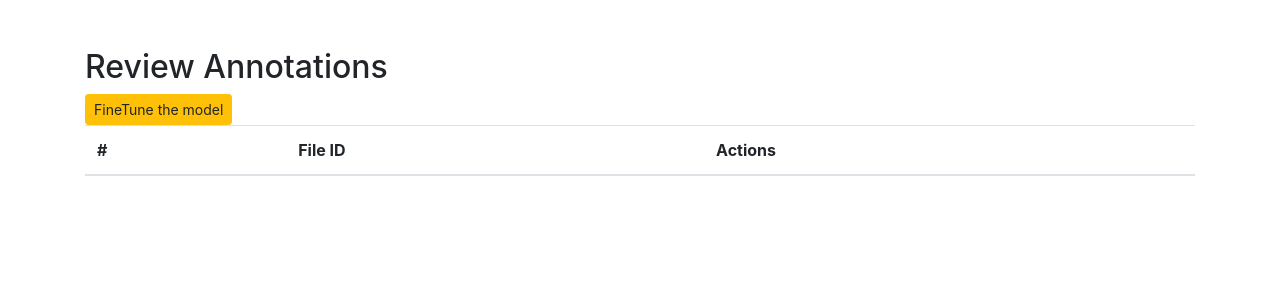
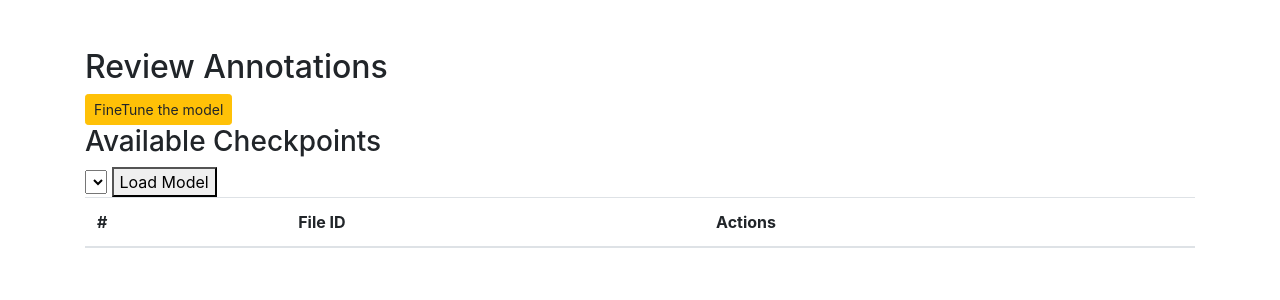
Before and after one commit to kushiluv/BirdCountSite, a Flask app: page /admin/review_annotations in a window 1280 px wide. Shown: the top 300 px of the page. Run offline with Flask 3, Linux system fonts and the light colour scheme; data that the repository does not hold is empty; parts of the project's set-up code (start-up, migrations or seed data) failed here and were passed over; some libraries are stand-ins or nearby versions.

Commit message:
Add files via upload

```diff
--- a/FSC_finetune_cross.py
+++ b/FSC_finetune_cross.py
@@ -48,7 +48,7 @@ def get_args():
     args.warmup_epochs = 10
     args.do_aug = False
     args.seed = 0
-    args.num_workers = 10
+    args.num_workers = 1
     args.pin_mem = True
     args.world_size = 1
     args.local_rank = -1
--- a/app.py
+++ b/app.py
@@ -45,6 +45,38 @@ app.config["SESSION_TYPE"] = "filesystem"  # Or another server-side storage
 Session(app)
 
 ALLOWED_EXTENSIONS = {'png', 'jpg', 'jpeg', 'gif','CR2'}
+from flask import jsonify
+import os
+import json
+
+@app.route('/get_checkpoint_data')
+def get_checkpoint_data():
+    # Path to the directory where checkpoint files are stored
+    checkpoint_directory = "finetune_pth"
+    checkpoint_files = os.listdir(checkpoint_directory)
+    print(checkpoint_files)
+    # Path to the parameters.json file
+    parameters_path =("./parameters.json")
+
+    # Load the MAE and other data
+    if os.path.exists(parameters_path):
+        with open(parameters_path, 'r') as file:
+            parameters = json.load(file)
+
+    else:
+        parameters = {}
+    print(parameters)
+    # Prepare data to send to the frontend
+    data = {
+        "parameters": parameters,
+        "checkpoints": [
+            {"name": f, "path": os.path.join(checkpoint_directory, f)}
+            for f in checkpoint_files if f.endswith(".pth")
+        ]
+    }
+
+    return jsonify(data)
+
 @app.route('/run_temp_script')
 def run_temp_script():
 
@@ -273,6 +305,15 @@ def about_file():
 def contact_file():
     return render_template('contact.html')
 
+@app.route('/load_model', methods=['POST'])
+def load_new_model():
+    checkpoint_path = request.json['checkpoint']
+    print(checkpoint_path)
+    global model, model_without_ddp
+    model = demo.load_model(checkpoint_path)  # Load the new model
+    model_without_ddp = model  # Update the global variable if necessary
+    return jsonify({'message': 'Model loaded successfully'})
+
 @app.route('/', methods=['GET', 'POST'])
 def upload_file():
     if request.method == 'POST':
--- a/templates/review_annotations.html
+++ b/templates/review_annotations.html
@@ -40,6 +40,16 @@
                 </thead>
                 <tbody>
                     <button class="btn btn-warning btn-sm run-script-btn">FineTune the model</button>
+                    <div id="checkpoint-info">
+                        <h3>Available Checkpoints</h3>
+                        <select id="checkpoint-select">
+                            <!-- Checkpoints will be loaded here -->
+                        </select>
+                        <button onclick="loadModel()">Load Model</button>
+                        <div id="model-info">
+                            <!-- Model info like MAE will be displayed here -->
+                        </div>
+                    </div>
                     {% for annotation in annotations_data.annotations %}
                     <tr data-file-id="{{ annotation.file_id }}" data-image-id="{{ annotation.image_id }}" data-annotations="{{ annotation.annotations|tojson|safe }}">
                         <th scope="row">{{ loop.index }}</th>
@@ -140,6 +150,11 @@ document.addEventListener('DOMContentLoaded', function() {
         // });
 
         document.addEventListener('DOMContentLoaded', function() {
+            fetchCheckpoints();
+
+    document.getElementById('checkpoint-select').addEventListener('change', function() {
+        updateModelInfo(this.value);
+    });
     document.querySelectorAll('.run-script-btn').forEach(button => {
         button.addEventListener('click', function() {
             // Using fetch to make the request to the Flask backend
@@ -160,6 +175,53 @@ document.addEventListener('DOMContentLoaded', function() {
         });
     });
 });
+function fetchCheckpoints() {
+    fetch('/get_checkpoint_data')
+        .then(response => response.json())
+        .then(data => {
+            const select = document.getElementById('checkpoint-select');
+            data.checkpoints.forEach(cp => {
+                const option = document.createElement('option');
+                option.value = cp.path;
+                option.textContent = cp.name;
+                select.appendChild(option);
+            });
+            updateModelInfo(select.value);
+        })
+        .catch(error => console.error('Error loading checkpoints:', error));
+}
+
+function updateModelInfo(checkpointPath) {
+    fetch('/get_checkpoint_data')
+        .then(response => response.json())
+        .then(data => {
+            document.getElementById('model-info').textContent = 'MAE: ' + data.parameters.MAE;
+        })
+        .catch(error => console.error('Error loading model info:', error));
+}
+
+function loadModel() {
+    const selectedCheckpoint = document.getElementById('checkpoint-select').value;
+    console.log('Loading model from:', selectedCheckpoint);
+
+    // Send a POST request to the Flask server to update the model
+    fetch('/load_model', {
+        method: 'POST',
+        headers: {
+            'Content-Type': 'application/json'
+        },
+        body: JSON.stringify({checkpoint: selectedCheckpoint})
+    })
+    .then(response => response.json())
+    .then(data => {
+        console.log(data.message); // Success message
+        // Optionally, update UI or alert the user
+    })
+    .catch(error => {
+        console.error('Error loading model:', error);
+    });
+}
+
 
     </script>
 </body>
```
Also changed, not shown: demo.py (+13 -1 lines).
